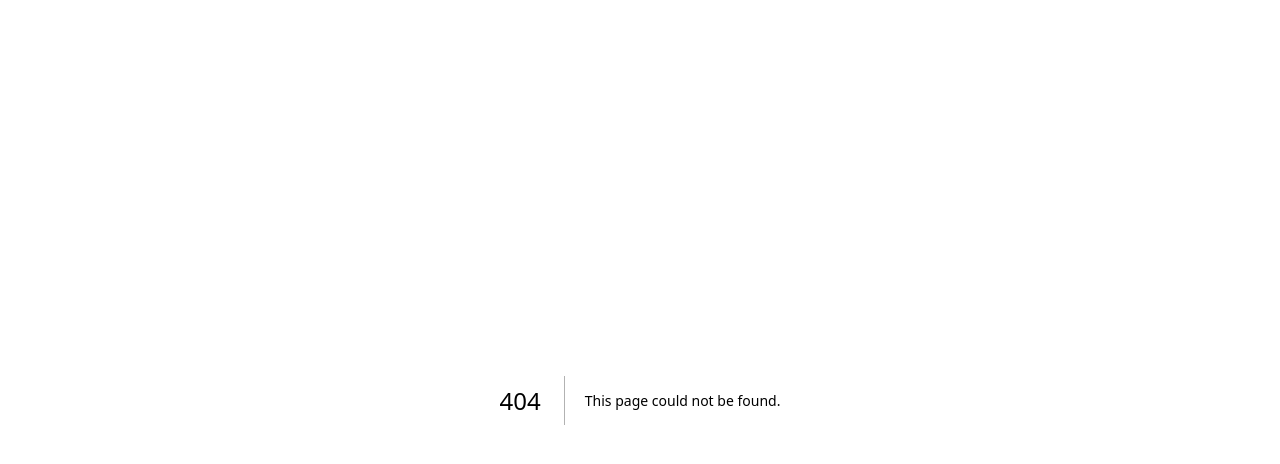
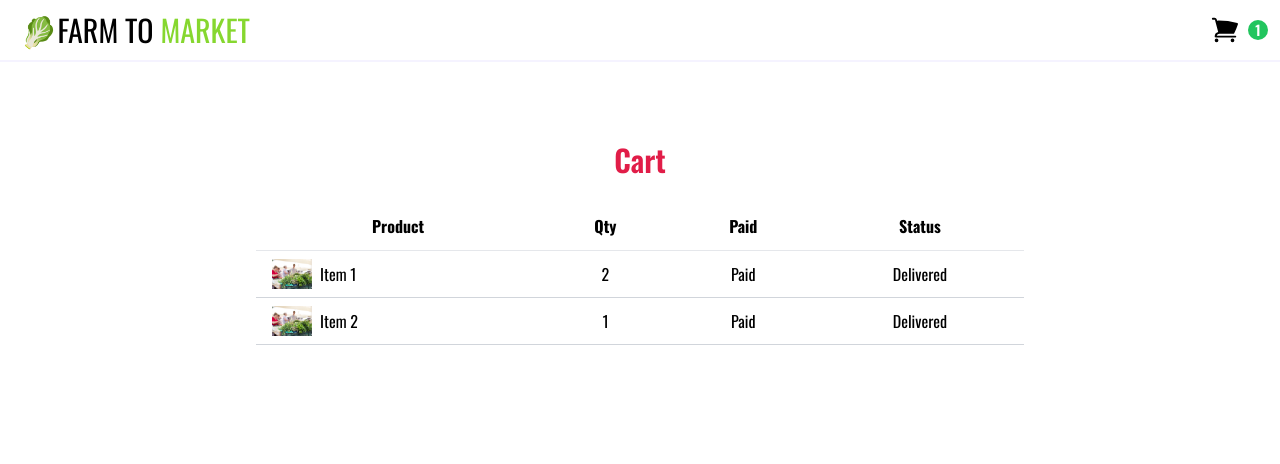
Before and after one commit to LasaX1999/app_farm, a Next.js app: page /order in a window 1280 px wide. Before the commit this address had no page. Shown: the top 464 px of the page. Built offline with nearby package versions, Linux system fonts and the light colour scheme.

Commit message:
add order page

```diff
--- /dev/null
+++ b/app/components/Order..tsx
@@ -0,0 +1,53 @@
+'use client'
+import React from 'react'
+import Image from 'next/image'
+import image1 from "@/public/farm-bg.jpg";
+
+function Order() {
+    const products = [
+        { id: 1, name: "Item 1", paid: "Paid", qty: 2 ,status:"Delivered" },
+        { id: 2, name: "Item 2", paid: "Paid", qty: 1, status:"Delivered"}
+
+    ];
+      return <div className="max-w-3xl mx-auto mt-20">
+
+        <h1 className="text-3xl text-center font-semibold text-rose-600 mb-6">Cart</h1>
+
+        <table className="w-full border-collapse">
+            <thead >
+
+                <tr className="border-b text-black  border-gray-200">
+
+                    <th className=" px-4 py-3">Product</th>
+                    <th className=" px-4 py-3">Qty</th>
+                    <th className=" px-4 py-3">Paid</th>
+                    <th className=" px-4 py-3">Status</th>
+
+                </tr>
+
+            </thead>
+
+            <tbody>
+                {
+                    products.map(product=>(
+                        <tr className="hover:bg-gray-50 text-center border-b border-gray-300" key={product.id}>
+
+                                    <td className="py-2 px-4  flex items-center">
+                                    <Image src={image1} className="mr-2" width={40} height={30} alt={"product image"} />
+                                        {product.name}
+                                    </td>
+
+                                    <td className="py-2 px-4">{product.qty}</td>
+                                    <td className="py-2 px-4">{product.paid}</td>
+                                    <td className="py-2 px-4">{product.status}</td>
+                        </tr>
+                    ))
+                }
+            </tbody>
+
+        </table>
+
+      </div>;
+}
+
+export default Order
--- /dev/null
+++ b/app/order/page.tsx
@@ -0,0 +1,14 @@
+import React from 'react'
+import Header from '../components/Header'
+import Order from '../components/Order.'
+
+function page() {
+  return (
+    <div>
+        <Header/>
+        <Order/>
+    </div>
+  )
+}
+
+export default page
```
